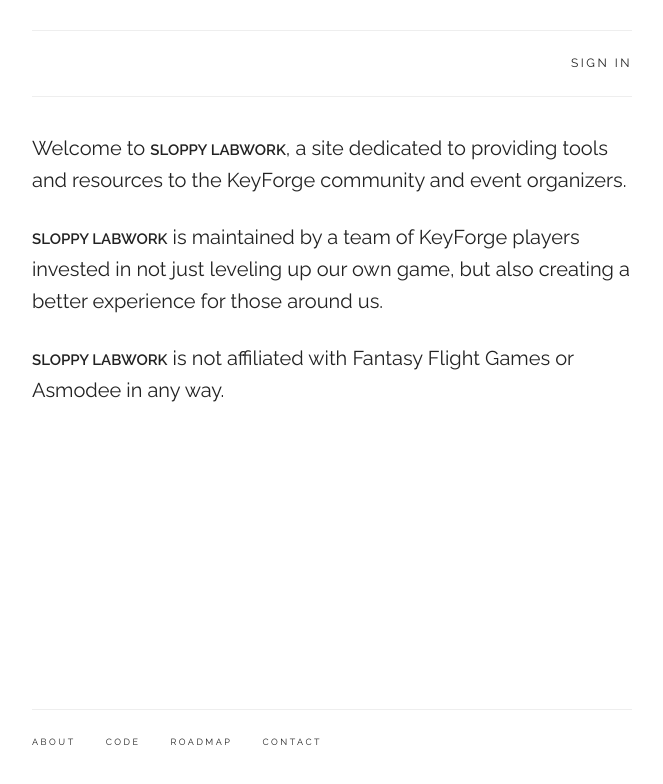
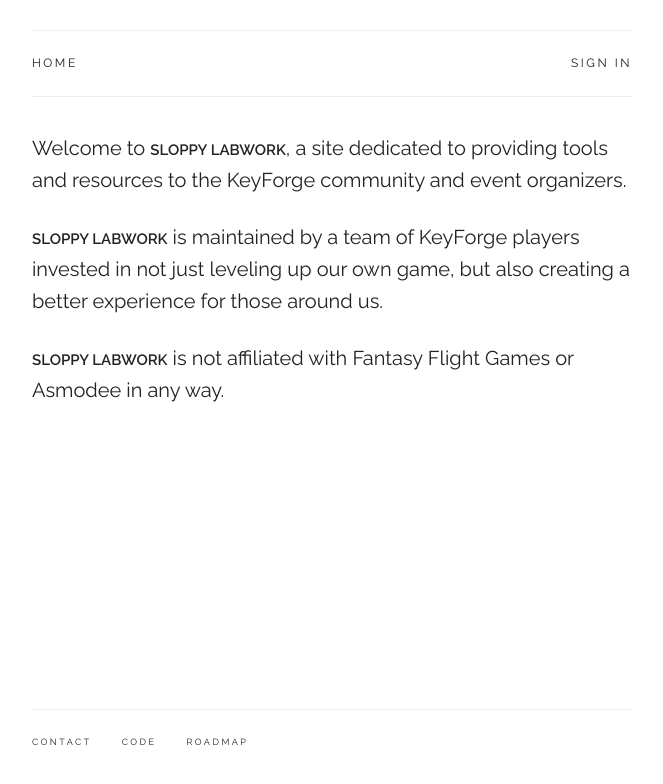
Before and after one commit to jtrussell/sloppy-labwork, a Django app: page / in a window 1280 px wide. Shown: the top 784 px of the page, without its empty margins (308-971 px from the left). Run offline with Django 3.2, Linux system fonts and the light colour scheme; parts of the project's set-up code (start-up, migrations or seed data) failed here and were passed over.

Commit message:
Add home link to top nav

```diff
--- a/templates/footer.html
+++ b/templates/footer.html
@@ -1,7 +1,7 @@
 <footer>
   <ul class="nav nav-footer">
     <li class="nav__item">
-      <a class="nav__link" href="{% url 'home' %}">About</a>
+      <a class="nav__link" href="{% url 'contact' %}">Contact</a>
     </li>
     <li class="nav__item">
       <a class="nav__link" href="https://github.com/jtrussell/sloppy-labwork">Code</a>
@@ -9,8 +9,5 @@
     <li class="nav__item">
       <a class="nav__link" href="https://trello.com/b/JaphVrLI/sloppy-labwork">Roadmap</a>
     </li>
-    <li class="nav__item">
-      <a class="nav__link" href="{% url 'contact' %}">Contact</a>
-    </li>
   </ul>
 </footer>
--- a/templates/nav-top.html
+++ b/templates/nav-top.html
@@ -1,4 +1,10 @@
 <ul class="nav nav-top">
+  <li class="nav__item">
+    <a href="{% url 'home' %}" class="nav__link">
+      Home
+    </a>
+  </li>
+
   {% if ft_use_posts %}
   <li class="nav__item">
     <a href="{%url 'posts-list' %}" class="nav__link">
```
